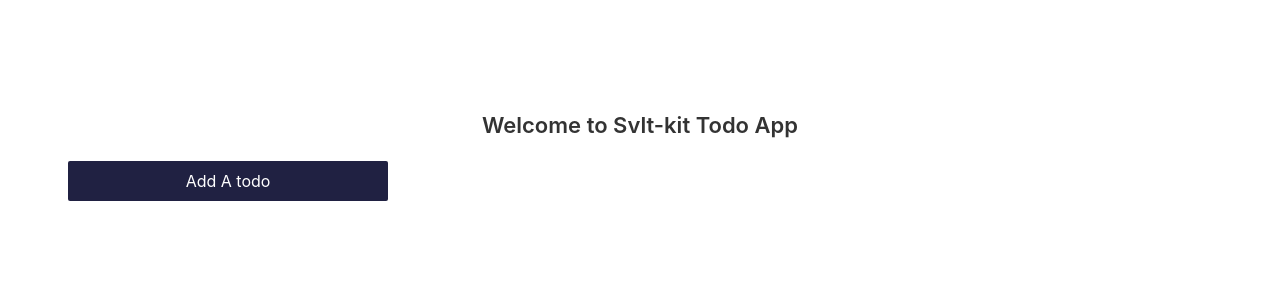
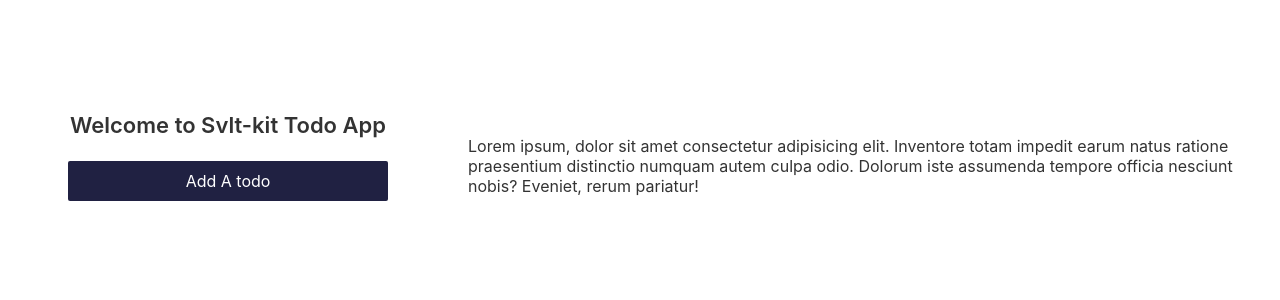
Before and after one commit to Best-Verie/svlt-kit, a Svelte app: page / in a window 1280 px wide. Shown: the top 300 px of the page. Built offline with nearby package versions, Linux system fonts and the light colour scheme.

Commit message:
added single item grid

```diff
--- a/src/components/TodoHome.svelte
+++ b/src/components/TodoHome.svelte
@@ -11,3 +11,17 @@
     <TodoItem />
   </div>
 </div>
+
+<style>
+  .left-item {
+    grid-area: left_item;
+  }
+  .right_item {
+    grid-area: right_item;
+  }
+  .grid-container {
+    display: grid;
+    grid-gap: 10px;
+    grid-template-areas: "left_item left_item right_item right_item right_item right_item";
+  }
+</style>
--- a/src/components/TodoItem.svelte
+++ b/src/components/TodoItem.svelte
@@ -1,2 +1,15 @@
 <script>
 </script>
+
+<div class="item">
+  Lorem ipsum, dolor sit amet consectetur adipisicing elit. Inventore totam
+  impedit earum natus ratione praesentium distinctio numquam autem culpa odio.
+  Dolorum iste assumenda tempore officia nesciunt nobis? Eveniet, rerum
+  pariatur!
+</div>
+
+<style>
+  .item {
+    margin-top: 8em;
+  }
+</style>
```
